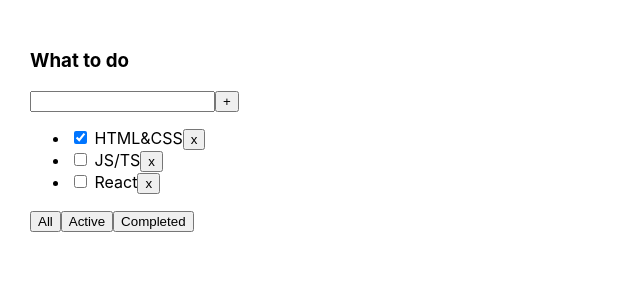
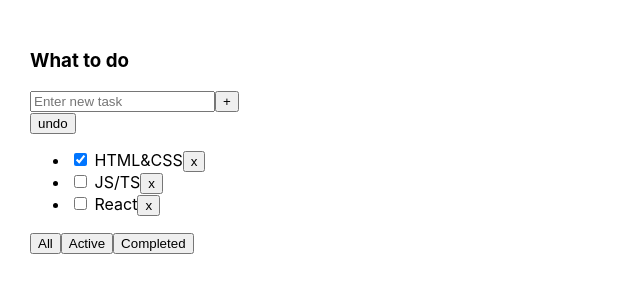
Before and after one commit to shpuravasiliy/it-incubator-todolist-ts-01, a React (Create React App) app: page / in a window 1280 px wide. Shown: the top 300 px of the page, without its empty margins (0-640 px from the left). Built offline with nearby package versions, Linux system fonts and the light colour scheme.

Commit message:
done 3d lesson with addon's

```diff
--- a/src/App.tsx
+++ b/src/App.tsx
@@ -1,40 +1,78 @@
 import React, {useState} from 'react';
 import './App.css';
-import TodoList, {TaskType} from './TodoList';
+import TodoList, {TaskType} from './TodoList/TodoList';
+import {v1} from 'uuid';
+// import structuredClone from 'core-js';
 
 export type FilterValuesType = 'all' | 'active' | 'completed';
 
 function App() {
     //BLL - Business logic level
-    let [tasks, setTasks] = useState<Array<TaskType>>([
-        {id: 1, title: 'HTML&CSS', isDone: true},
-        {id: 2, title: 'JS/TS', isDone: false},
-        {id: 3, title: 'React', isDone: false}
+    const [tasks, setTasks] = useState<Array<TaskType>>([
+        {id: v1(), title: 'HTML&CSS', isDone: true},
+        {id: v1(), title: 'JS/TS', isDone: false},
+        {id: v1(), title: 'React', isDone: false}
     ])
+    const [filter, setFilter] = useState<FilterValuesType>('all')
+    const [state, setState] = useState<Array<Array<TaskType>>>([tasks]);
 
-    // let tasks: Array<TaskType> = [
-    //     {id: 1, title: 'HTML&CSS', isDone: true},
-    //     {id: 2, title: 'JS/TS', isDone: false},
-    //     {id: 3, title: 'React', isDone: false}
-    // ];
-
-    const [filter, setFilter] = useState<FilterValuesType>('all')
-
-    const removeTask = (taskID: number) => {
+    const removeTask = (taskID: string) => {
         const filteredTasks = tasks.filter((t) => t.id !== taskID);
+        setNewStateArray();
         setTasks(filteredTasks);
     }
+    const addTask = (title: string) => {
+        const newTask: TaskType = {
+            id: v1(),
+            title: title,
+            isDone: false
+        };
+        setNewStateArray();
+        setTasks([newTask, ...tasks]);
+    }
+    const changeTodoListFilter = (filter: FilterValuesType) => {
+        setFilter(filter);
+    }
+    // const doDeepCopy = (arr: Array<Array<TaskType>>) => {
+    //   const newArr: Array<Array<TaskType>> = arr.map(t => {
+    //       t.map(t => {
+    //           t = {...t};
+    //           return t;
+    //       });
+    //       return t;
+    //   });
+    //     console.log(newArr);
+    //     return newArr;
+    // }
+    const setNewStateArray = () => {
+        let tempCheck = structuredClone(state);
+        tempCheck.push(tasks);
+        setState(tempCheck);
+    }
+    const returnLastState = () => {
+        if (state.length > 1) {
+            setTasks(state[state.length - 1]);
+            let tempCheck = structuredClone(state);
+            tempCheck.pop();
+            setState(tempCheck);
 
-    const onClickHandler = (filter: FilterValuesType) => {
-        setFilter(filter);
+        }
+    }
+    const setCheck = (id: string) => {
+        const setCheckTasks = tasks.map((t) => {
+            if (t.id === id) t.isDone = !t.isDone;
+            return t;
+        });
+        setNewStateArray();
+        setTasks(setCheckTasks);
     }
 
     let tasksForRender = tasks;
     if (filter === 'active') {
-        tasksForRender = tasks.filter(t => t.isDone === false)
+        tasksForRender = tasks.filter(t => !t.isDone)
     }
     if (filter === 'completed') {
-        tasksForRender = tasks.filter(t => t.isDone === true)
+        tasksForRender = tasks.filter(t => t.isDone)
     }
 
     return (
@@ -43,7 +81,10 @@ function App() {
                 title={'What to do'}
                 tasks={tasksForRender}
                 removeTask={removeTask}
-                onClickHandler={onClickHandler}
+                onClickHandler={changeTodoListFilter}
+                addTask={addTask}
+                setLastState={returnLastState}
+                setCheck={setCheck}
             />
         </div>
     );
--- a/src/TodoList.tsx
+++ /dev/null
@@ -1,54 +0,0 @@
-import React from 'react';
-import {FilterValuesType} from './App';
-
-export type TaskType = {
-    id: number
-    title: string
-    isDone: boolean
-}
-type TodoListPropsType = {
-    title: string
-    tasks: TaskType[]
-    removeTask: (taskID: number) => void
-    onClickHandler:(button: FilterValuesType) => void
-}
-
-const TodoList = (props: TodoListPropsType) => {
-    const tasksJSX = props.tasks.map((t) => {
-        return (
-            <li key={t.id}><input
-                type="checkbox"
-                checked={t.isDone}
-            /> <span>{t.title}</span>
-                <button onClick={() => {
-                    props.removeTask(t.id)
-                }}>x</button>
-            </li>
-        )
-    })
-    return (
-        <div>
-            <h3>{props.title}</h3>
-            <div>
-                <input/>
-                <button>+</button>
-            </div>
-            <ul>
-                {tasksJSX}
-            </ul>
-            <div>
-                <button onClick={() => {
-                    props.onClickHandler('all')
-                }}>All</button>
-                <button onClick={() => {
-                    props.onClickHandler('active')
-                }}>Active</button>
-                <button onClick={() => {
-                    props.onClickHandler('completed')
-                }}>Completed</button>
-            </div>
-        </div>
-    );
-}
-
-export default TodoList;
--- /dev/null
+++ b/src/TodoList/TodoList.tsx
@@ -0,0 +1,87 @@
+import React, {ChangeEvent, useState} from 'react';
+import {FilterValuesType} from '../App';
+
+export type TaskType = {
+    id: string
+    title: string
+    isDone: boolean
+}
+export type TodoListPropsType = {
+    title: string
+    tasks: TaskType[]
+    removeTask: (taskID: string) => void
+    onClickHandler: (button: FilterValuesType) => void
+    addTask: (title: string) => void
+    setLastState: () => void
+    setCheck: (taskID: string) => void
+}
+
+const TodoList = (props: TodoListPropsType) => {
+    const tasksJSX = props.tasks.map((t) => {
+        return (
+            <li key={t.id}><input
+                type="checkbox"
+                checked={t.isDone}
+                onChange={() => {
+                    props.setCheck(t.id)
+                }}
+            /> <span>{t.title}</span>
+                <button
+                    onClick={() => {
+                        props.removeTask(t.id)
+                    }}
+                >x
+                </button>
+            </li>
+        )
+    })
+    const [title, setTitle] = useState<string>('');
+
+    const addNewTask = () => {
+        props.addTask(title);
+        setTitle('');
+    }
+    const enterNewTitle = (e: ChangeEvent<HTMLInputElement>) => setTitle(e.currentTarget.value);
+    const enterNewTitleFromKeyEnter = (e: React.KeyboardEvent<HTMLInputElement>) => {
+        if (e.key === 'Enter') {
+            addNewTask();
+        }
+    }
+
+    return (
+        <div>
+            <h3>{props.title}</h3>
+            <div>
+                <input
+                    value={title}
+                    placeholder='Enter new task'
+                    onChange={enterNewTitle}
+                    onKeyDown={enterNewTitleFromKeyEnter}
+                />
+                <button onClick={addNewTask}>+</button>
+            </div>
+            <div>
+                <button onClick={props.setLastState}>undo</button>
+            </div>
+            <ul>
+                {tasksJSX}
+            </ul>
+            <div>
+                <button
+                    onClick={() => {props.onClickHandler('all')}}
+                >All
+                </button>
+                <button
+                    onClick={() => {props.onClickHandler('active')}}
+                >Active
+                </button>
+                <button
+                    onClick={() => {props.onClickHandler('completed')}}
+                >Completed
+                </button>
+            </div>
+        </div>
+    );
+}
+
+export default TodoList;
```
Also changed, not shown: package.json (+8 -2 lines), 2 other files (tests, documents, lock files or other folders).
